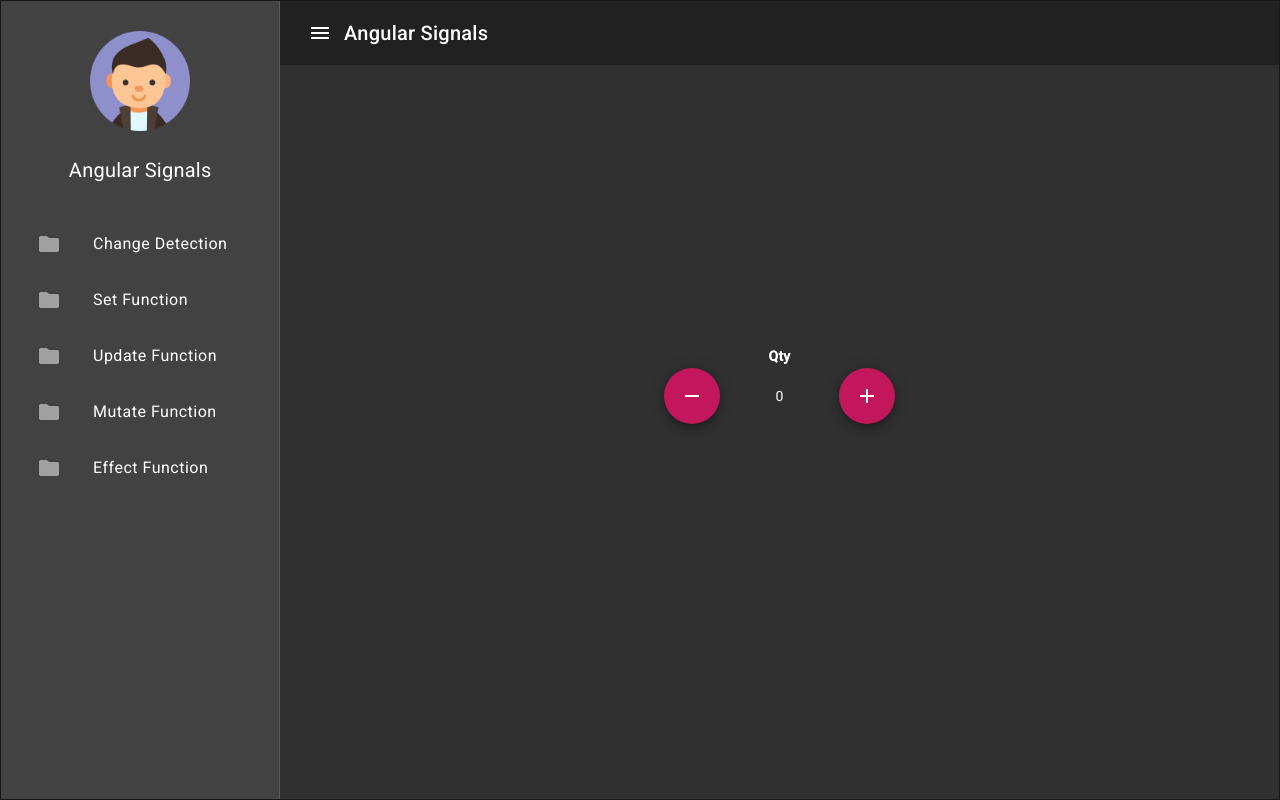
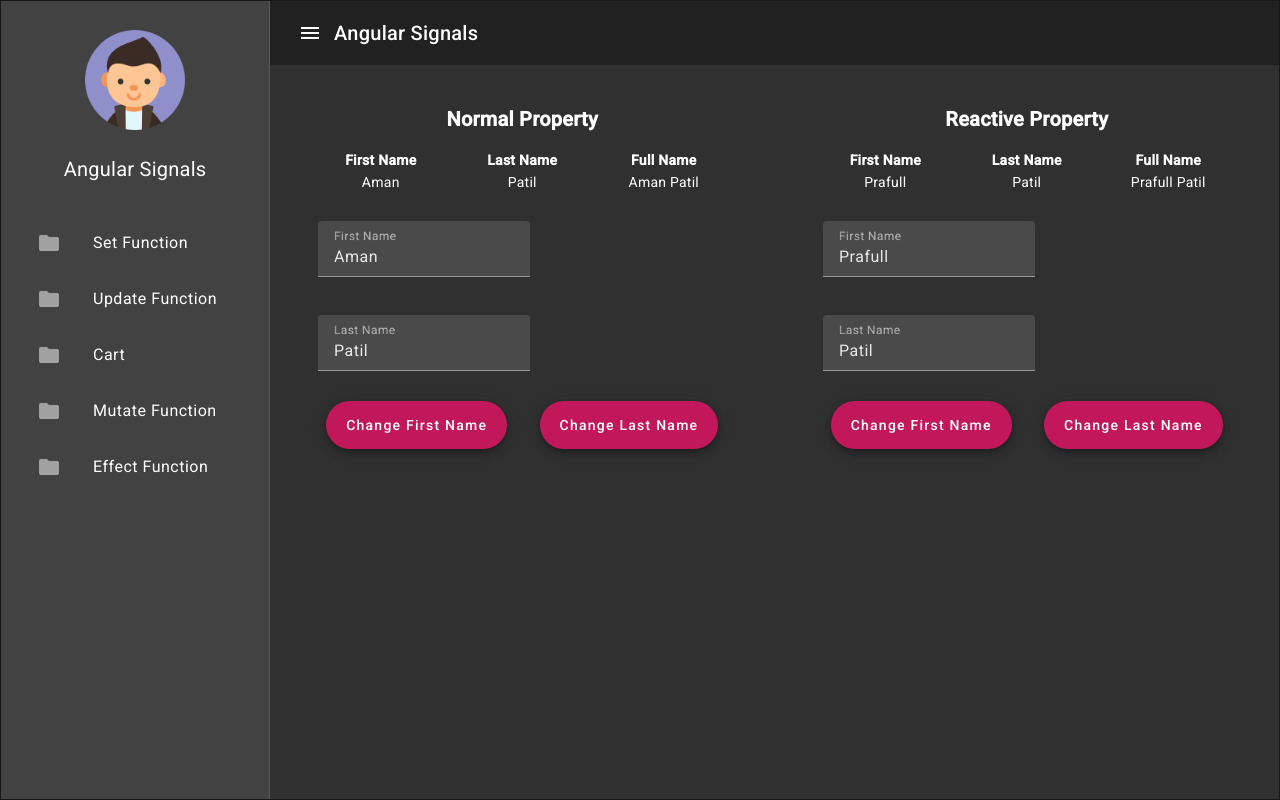
Before and after one commit to prafullspatil08/signal-demo, an Angular app: page /main/set in a window 1280 px wide. Built offline with nearby package versions, Linux system fonts and the light colour scheme.

Commit message:
change set to update

```diff
--- a/src/app/feature/feature.module.ts
+++ b/src/app/feature/feature.module.ts
@@ -7,7 +7,6 @@
 import { PropertyComponent } from './property/property.component';
 import { NormalPropertyComponent } from './normal-property/normal-property.component';
 import { ReactivePropertyComponent } from './reactive-property/reactive-property.component';
-import { SetComponent } from './set/set.component';
 import { UpdateComponent } from './update/update.component';
 import { MutateComponent } from './mutate/mutate.component';
 import { EffectComponent } from './effect/effect.component';
@@ -20,7 +19,6 @@
     PropertyComponent,
     NormalPropertyComponent,
     ReactivePropertyComponent,
-    SetComponent,
     UpdateComponent,
     MutateComponent,
     EffectComponent,
--- a/src/app/feature/main-page/main-page.component.ts
+++ b/src/app/feature/main-page/main-page.component.ts
@@ -10,19 +10,19 @@
   showFiller = false;
   items = [
     {
-      name: 'Change Detection',
+      name: 'Set Function',
       selected: true,
-      path: 'change-detection'
-    },
-    {
-      name: 'Set Function',
-      selected: false,
       path: 'set'
     },
     {
       name: 'Update Function',
       selected: false,
       path: 'update'
+    },
+    {
+      name: 'Cart',
+      selected: false,
+      path: 'cart'
     },
     {
       name: 'Mutate Function',
--- a/src/app/feature/reactive-property/reactive-property.component.html
+++ b/src/app/feature/reactive-property/reactive-property.component.html
@@ -1,4 +1,4 @@
-<label class="block font-bold text-xl text-center pb-4">Normal Property</label>
+<label class="block font-bold text-xl text-center pb-4">Reactive Property</label>
 <div class="w-full mb-5">
   <table class="table-fixed w-full">
     <thead>
--- a/src/app/feature/set/set.component.html
+++ /dev/null
@@ -1,28 +0,0 @@
-<div class="flex justify-center items-center h-[80vh]">
-<table class="table w-[300px] text-center">
-  <thead>
-    <tr>
-      <th></th>
-      <th>Qty</th>
-      <th></th>
-    </tr>
-  </thead>
-  <tbody>
-    <tr>
-      <td>
-        <button mat-fab color="primary" (click)="onDecreaseQty()" aria-label="Example icon button with a delete icon">
-            <mat-icon>remove</mat-icon>
-          </button>
-      </td>
-      <td>
-        {{ qty() }}
-      </td>
-      <td>
-        <button mat-fab color="primary" (click)="onIncreaseQty()" aria-label="Example icon button with a delete icon">
-            <mat-icon>add</mat-icon>
-          </button>
-      </td>
-    </tr>
-  </tbody>
-</table>
-</div>
--- a/src/app/feature/set/set.component.ts
+++ /dev/null
@@ -1,21 +0,0 @@
-import { Component, signal } from '@angular/core';
-
-@Component({
-  selector: 'app-set',
-  templateUrl: './set.component.html',
-  styleUrls: ['./set.component.scss']
-})
-export class SetComponent {
-  qty = signal<number>(0);
-
-  onDecreaseQty(){
-    this.qty.update(qty => {
-       return qty-1});
-  }
-
-  onIncreaseQty(){
-
-    let i = this.qty.update(qty =>{return qty+1});
-    console.log('i: ', i)
-  }
-}
--- a/src/app/feature/update/update.component.html
+++ b/src/app/feature/update/update.component.html
@@ -1 +1,28 @@
-<p>update works!</p>
+<div class="flex justify-center items-center h-[80vh]">
+<table class="table w-[300px] text-center">
+  <thead>
+    <tr>
+      <th></th>
+      <th>Qty</th>
+      <th></th>
+    </tr>
+  </thead>
+  <tbody>
+    <tr>
+      <td>
+        <button mat-fab color="primary" (click)="onDecreaseQty()" aria-label="Example icon button with a delete icon">
+            <mat-icon>remove</mat-icon>
+          </button>
+      </td>
+      <td>
+        {{ qty() }}
+      </td>
+      <td>
+        <button mat-fab color="primary" (click)="onIncreaseQty()" aria-label="Example icon button with a delete icon">
+            <mat-icon>add</mat-icon>
+          </button>
+      </td>
+    </tr>
+  </tbody>
+</table>
+</div>
--- a/src/app/feature/update/update.component.ts
+++ b/src/app/feature/update/update.component.ts
@@ -1,4 +1,4 @@
-import { Component } from '@angular/core';
+import { Component, signal } from '@angular/core';
 
 @Component({
   selector: 'app-update',
@@ -6,5 +6,16 @@
   styleUrls: ['./update.component.scss']
 })
 export class UpdateComponent {
+  qty = signal<number>(0);
 
+  onDecreaseQty(){
+    this.qty.update(qty => {
+       return qty-1});
+  }
+
+  onIncreaseQty(){
+
+    let i = this.qty.update(qty =>{return qty+1});
+    console.log('i: ', i)
+  }
 }
```
Also changed, not shown: src/app/feature/feature-routing.module.ts (+2 -7 lines), src/app/feature/set/set.component.scss (deleted), 2 other files (tests, documents, lock files or other folders).
